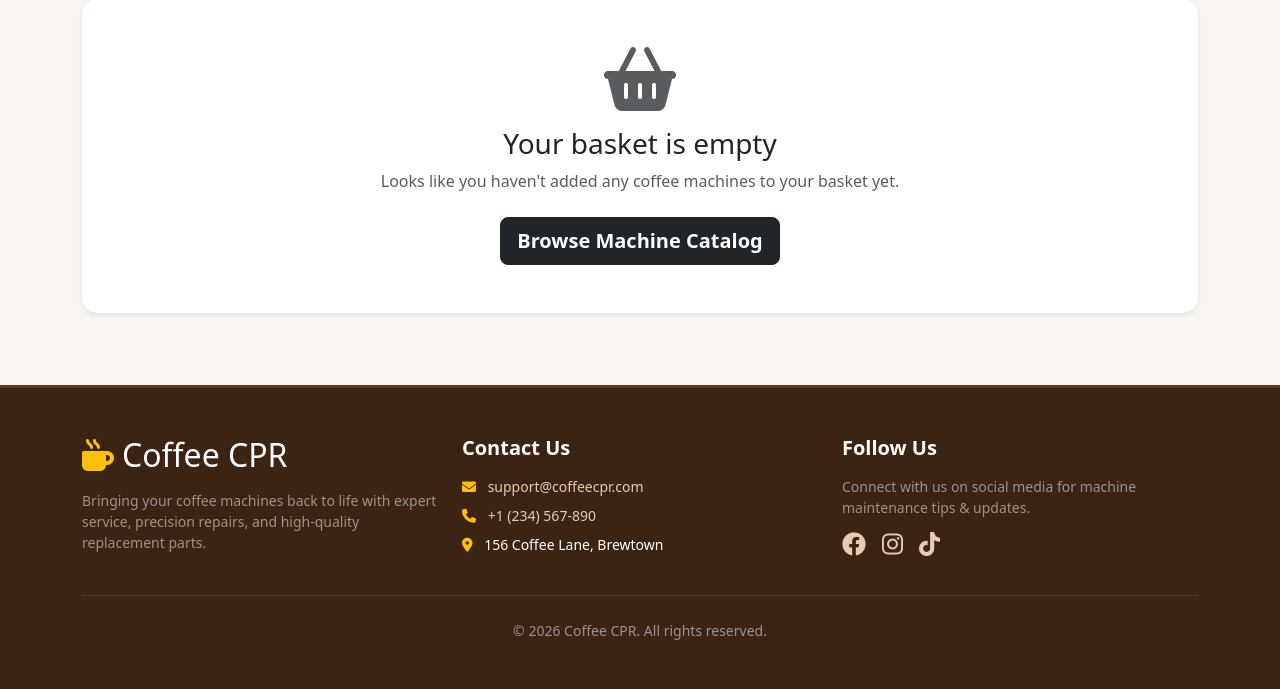
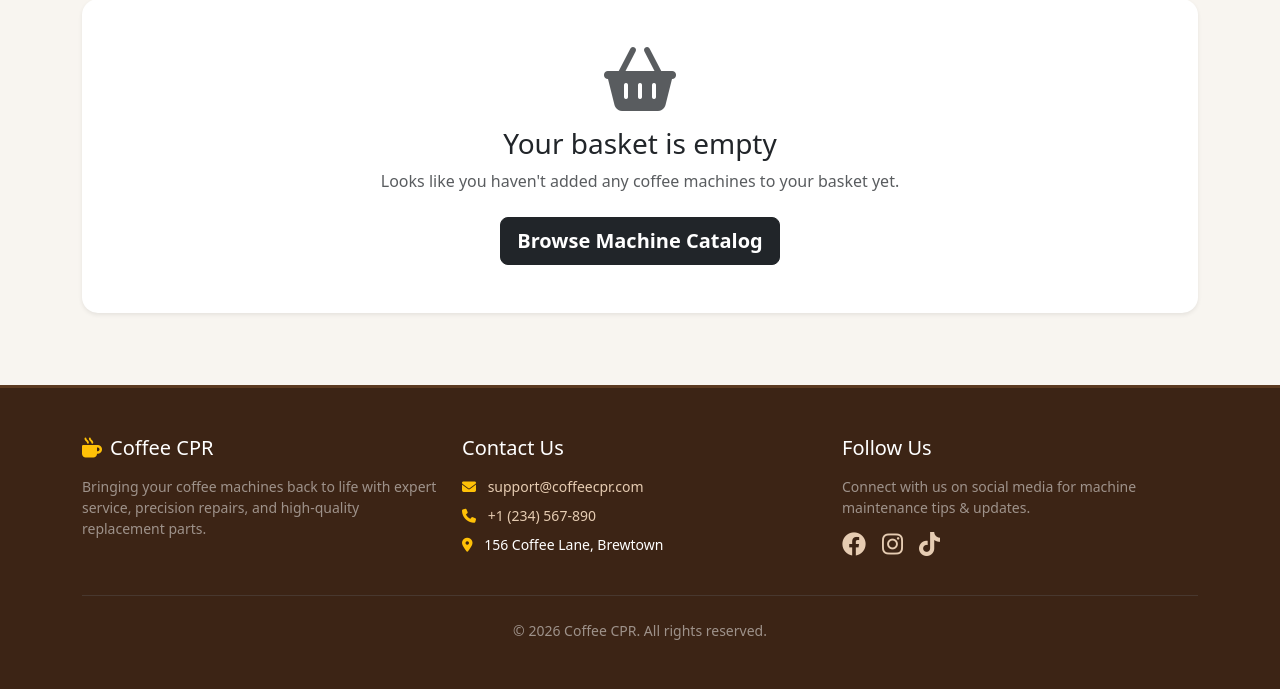
Before and after one commit to DaliaDaCruz/milestone-project-three, a Django app: page /cart/ in a window 1280 px wide. Shown: the part 198-887 px from the top of the page. Run offline with Django 5.2, Linux system fonts and the light colour scheme.

Commit message:
footer typos

```diff
--- a/core/templates/core/base.html
+++ b/core/templates/core/base.html
@@ -143,14 +143,14 @@
     {% endblock %}
   </main>
 
-  <!-- Footer -->
+<!-- Footer -->
   <footer class="footer-coffee py-5 mt-auto">
     <div class="container">
       <div class="row gy-4">
 
         <!-- Business Info & Description -->
         <div class="col-md-4">
-          <h2 class="mb-3 d-flex align-items-center">
+          <h2 class="h5 mb-3 d-flex align-items-center">
             <i class="fas fa-mug-hot me-2 text-warning"></i> Coffee CPR
           </h2>
           <p class="small text-white-50">Bringing your coffee machines back to life with expert service, precision repairs, and high-quality replacement parts.</p>
@@ -158,7 +158,7 @@
 
         <!-- Direct Contact Details -->
         <div class="col-md-4">
-          <h5 class="mb-3">Contact Us</h5>
+          <h2 class="h5 mb-3">Contact Us</h2>
           <ul class="list-unstyled small">
             <li class="mb-2">
               <i class="fas fa-envelope me-2 text-warning"></i>
@@ -177,7 +177,7 @@
 
         <!-- Social Media Channels -->
         <div class="col-md-4">
-          <h5 class="mb-3">Follow Us</h5>
+          <h2 class="h5 mb-3">Follow Us</h2>
           <p class="small text-white-50 mb-2">Connect with us on social media for machine maintenance tips & updates.</p>
           <div class="d-flex gap-3 fs-4">
             <a href="https://facebook.com/yourbusiness" target="_blank" rel="noopener" aria-label="Facebook" class="social-icon-btn">
```
